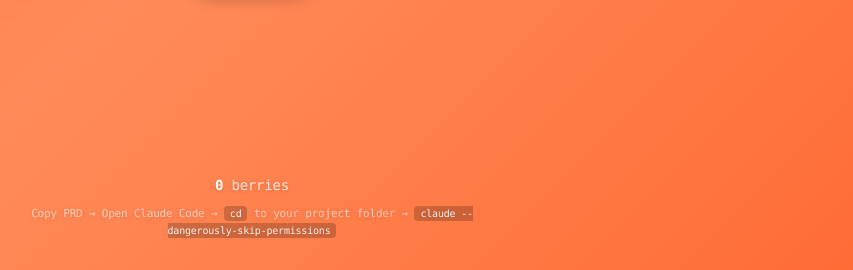
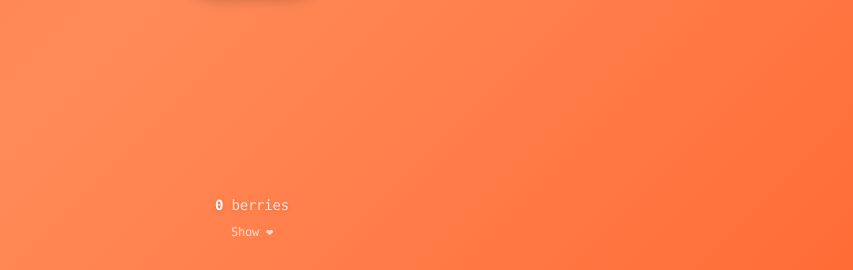
Before and after one commit to Snail3D/prplbry, a Flask app: page / in a window 1280 px wide. Shown: the part 530-800 px from the top of the page, without its empty margins (388-1241 px from the left). Run offline with Flask 3, Linux system fonts and the light colour scheme; parts of the project's set-up code (start-up, migrations or seed data) failed here and were passed over; some libraries are stand-ins or nearby versions.

Commit message:
feat: Add Show ❤ link, remove Claude command from home page

```diff
--- a/templates/minimal.html
+++ b/templates/minimal.html
@@ -118,6 +118,7 @@
             font-weight: 400;
             letter-spacing: -0.2px;
             text-shadow: 0 1px 5px rgba(0,0,0,0.15);
+            margin-bottom: 8px;
         }
 
         .prd-count span {
@@ -125,24 +126,17 @@
             font-weight: 600;
         }
 
-        .how-to {
-            font-size: 11px;
-            color: rgba(255,255,255,0.6);
-            max-width: 500px;
-            line-height: 1.6;
-            margin-top: 12px;
+        .love-link {
+            font-size: 12px;
+            color: rgba(255,255,255,0.7);
+            text-decoration: none;
             font-weight: 400;
             letter-spacing: -0.2px;
-            text-shadow: 0 1px 5px rgba(0,0,0,0.15);
+            transition: all 0.3s ease;
         }
 
-        .how-to code {
-            background: rgba(0,0,0,0.2);
-            padding: 2px 6px;
-            border-radius: 4px;
-            font-family: 'SF Mono', Monaco, monospace;
-            font-size: 10px;
-            color: rgba(255,255,255,0.9);
+        .love-link:hover {
+            color: rgba(255,255,255,1);
         }
 
         @keyframes fadeInUp {
@@ -193,9 +187,7 @@
         </div>
         <div class="footer">
             <p class="prd-count"><span>{{ prd_count }}</span> {{ berry_text }}</p>
-            <p class="how-to">
-                Copy PRD → Open Claude Code → <code>cd</code> to your project folder → <code>claude --dangerously-skip-permissions</code>
-            </p>
+            <p><a href="https://buymeacoffee.com/snail3d" class="love-link" target="_blank">Show ❤</a></p>
         </div>
     </div>
 </body>
```
